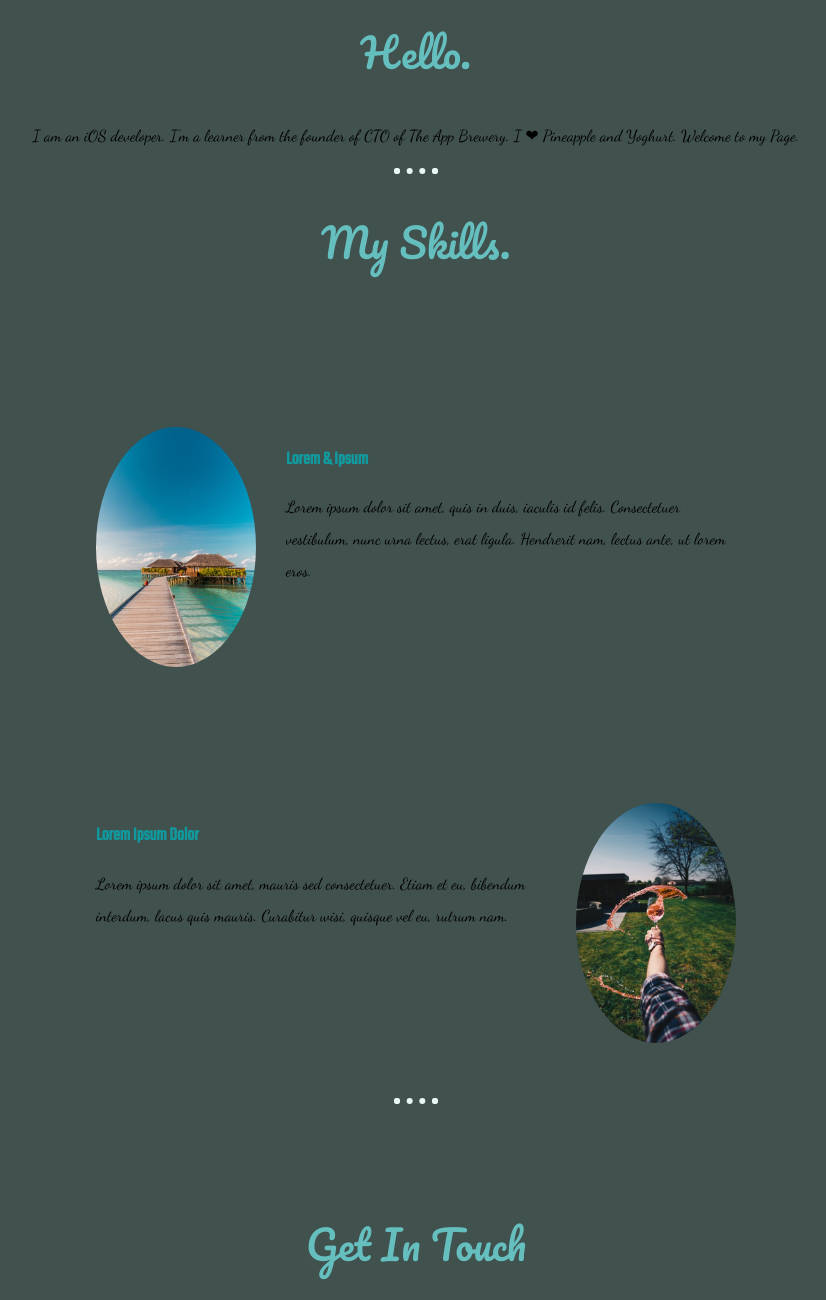
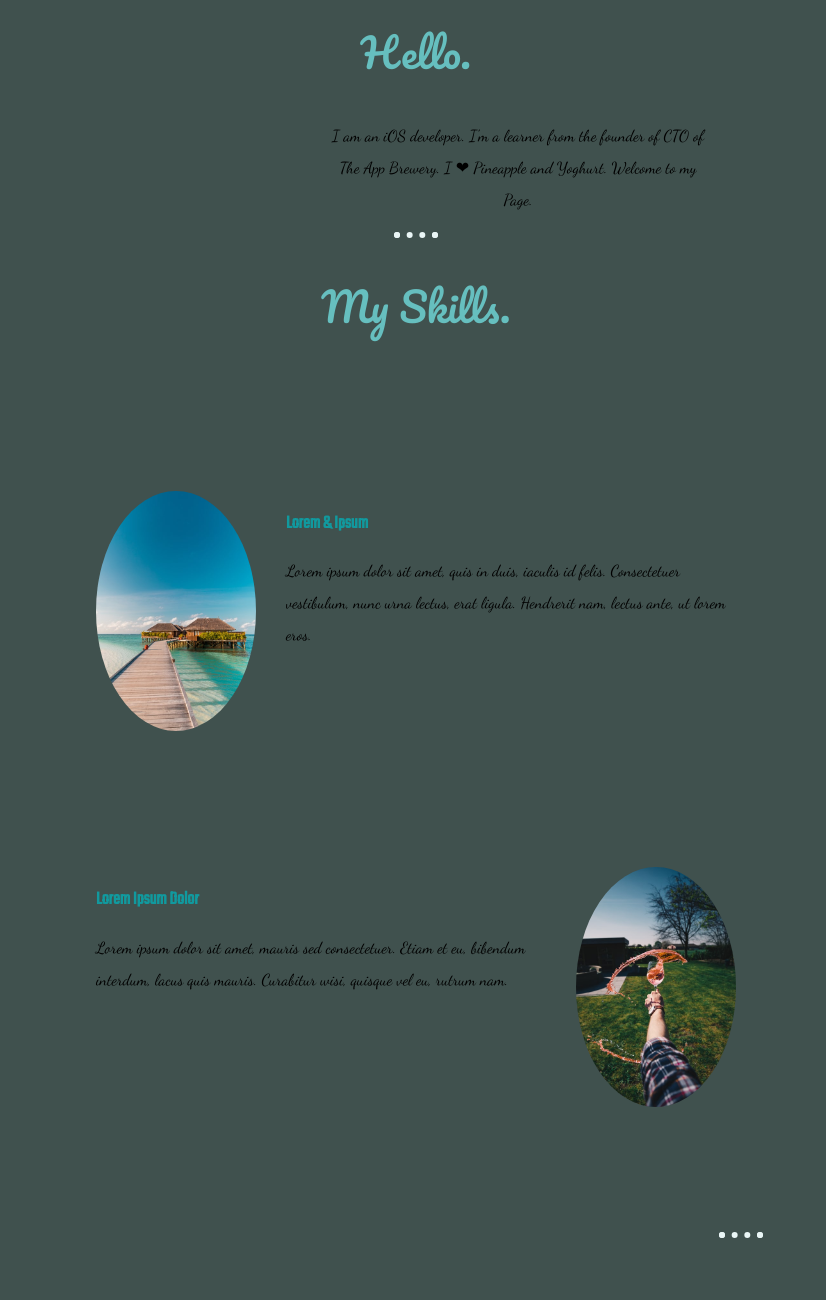
Before and after one commit to Abu-Fahtimoh/Site-Work, a plain HTML site: page index.html in a window 1280 px wide. Shown: the part 1200-2500 px from the top of the page, without its empty margins (224-1050 px from the left). Drawn offline with Linux system fonts and the light colour scheme.

Commit message:
Update index.html

```diff
--- a/index.html
+++ b/index.html
@@ -26,7 +26,7 @@
     <div class="profile">
       <img class="img" src="https://media-exp1.licdn.com/dms/image/C5603AQEJ3UYFdhhhkQ/profile-displayphoto-shrink_400_400/0/1542739688481?e=1623283200&v=beta&t=ppQRKKRN5FAHuZNblYlbA5ztjgUPv6aGDNRjdLi_s8I" alt="My-profile-pics">
       <h2>Hello.</h2>
-      <p>I am an iOS developer. I'm a learner from the founder of CTO of The App Brewery. I ❤ Pineapple and Yoghurt. Welcome to my Page.</p>
+      <p class="intro">I am an iOS developer. I'm a learner from the founder of CTO of The App Brewery. I ❤ Pineapple and Yoghurt. Welcome to my Page.</p>
     </div>
     <hr>
     <div class="skills">
@@ -43,13 +43,13 @@
         <p class="para">Lorem ipsum dolor sit amet, mauris sed consectetuer. Etiam et eu, bibendum interdum, lacus quis mauris. Curabitur wisi, quisque vel eu, rutrum nam.</p>
       </div>
     </div>
-    <hr>
+    <hr class="hr2">
     <div class="contact-me">
       <h2>Get In Touch</h2>
       <h3>Lorem ipsum dolor sit amet, non elit.</h3>
       <p>Lorem ipsum dolor sit amet, in quis, aenean amet. Phasellus sodales, tellus donec dui, ornare erat.</p>
 
-      <button class="btn"><a  href="mailto:igamoore@live.co.uk">CONTACT ME</a>
+      <button class="btn"><a href="mailto:igamoore@live.co.uk">CONTACT ME</a>
       </button>
     </div>
   </div>
```
